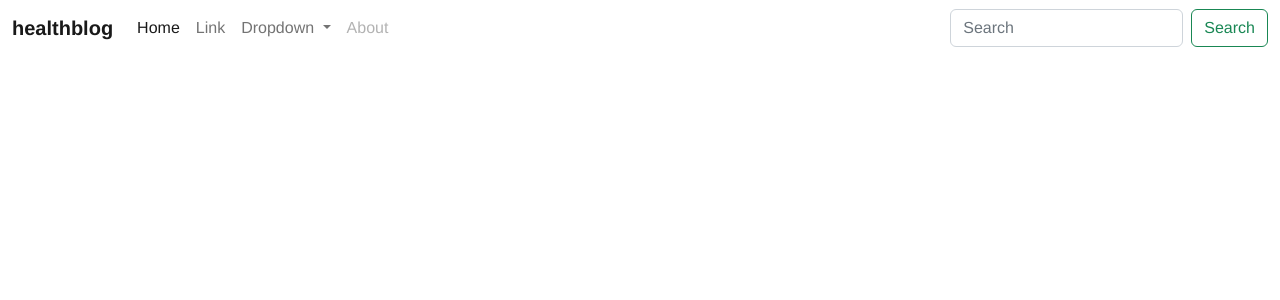
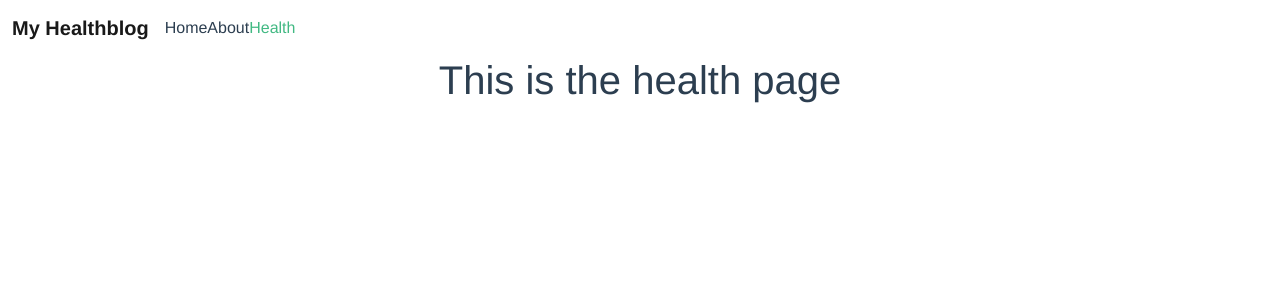
Before and after one commit to ClaraScherf/blog_entries-frontend, a Vue app: page /health in a window 1280 px wide. Shown: the top 300 px of the page. Built offline with nearby package versions, Linux system fonts and the light colour scheme.

Commit message:
add HealthView change navbar

```diff
--- a/src/components/Navbar.vue
+++ b/src/components/Navbar.vue
@@ -1,37 +1,14 @@
 <template>
   <nav class="navbar navbar-expand-lg bg-body-tertiary">
     <div class="container-fluid">
-      <a class="navbar-brand" href="#">healthblog</a>
-      <button class="navbar-toggler" type="button" data-bs-toggle="collapse" data-bs-target="#navbarSupportedContent" aria-controls="navbarSupportedContent" aria-expanded="false" aria-label="Toggle navigation">
+      <a class="navbar-brand" href="#">My Healthblog</a>
+      <button class="navbar-toggler" type="button" data-bs-toggle="collapse" data-bs-target="#navbarNavAltMarkup" aria-controls="navbarSupportedContent" aria-expanded="false" aria-label="Toggle navigation">
         <span class="navbar-toggler-icon"></span>
       </button>
       <div class="collapse navbar-collapse" id="navbarSupportedContent">
-        <ul class="navbar-nav me-auto mb-2 mb-lg-0">
-          <li class="nav-item">
-            <a class="nav-link active" aria-current="page" href="#">Home</a>
-          </li>
-          <li class="nav-item">
-            <a class="nav-link" href="#">Link</a>
-          </li>
-          <li class="nav-item dropdown">
-            <a class="nav-link dropdown-toggle" href="#" role="button" data-bs-toggle="dropdown" aria-expanded="false">
-              Dropdown
-            </a>
-            <ul class="dropdown-menu">
-              <li><a class="dropdown-item" href="#">Action</a></li>
-              <li><a class="dropdown-item" href="#">Another action</a></li>
-              <li><hr class="dropdown-divider"></li>
-              <li><a class="dropdown-item" href="#">Something else here</a></li>
-            </ul>
-          </li>
-          <li class="nav-item">
-            <a class="nav-link disabled">About</a>
-          </li>
-        </ul>
-        <form class="d-flex" role="search">
-          <input class="form-control me-2" type="search" placeholder="Search" aria-label="Search">
-          <button class="btn btn-outline-success" type="submit">Search</button>
-        </form>
+        <router-link class="nav-link" to="/">Home </router-link>
+        <router-link class="nav-link" to="/about">About </router-link>
+        <router-link class="nav-link" to="/health">Health</router-link>
       </div>
     </div>
   </nav>
--- a/src/router/index.js
+++ b/src/router/index.js
@@ -1,5 +1,7 @@
 import { createRouter, createWebHistory } from 'vue-router'
 import HomeView from '../views/HomeView.vue'
+import About from '../views/AboutView.vue'
+import HealthView from '@/views/HealthView'
 
 const routes = [
   {
@@ -10,15 +12,18 @@ const routes = [
   {
     path: '/about',
     name: 'about',
-    // route level code-splitting
-    // this generates a separate chunk (about.[hash].js) for this route
-    // which is lazy-loaded when the route is visited.
-    component: () => import(/* webpackChunkName: "about" */ '../views/AboutView.vue')
+    component: About
+  },
+  {
+    path: '/health',
+    name: 'health',
+    component: HealthView
   }
 ]
 
 const router = createRouter({
   history: createWebHistory(process.env.BASE_URL),
+  linkActiveClass: 'active',
   routes
 })
 
--- /dev/null
+++ b/src/views/HealthView.vue
@@ -0,0 +1,15 @@
+<template>
+  <div class="health">
+    <h1>This is the health page</h1>
+  </div>
+</template>
+
+<script>
+export default {
+  name: 'HealthView'
+}
+</script>
+
+<style scoped>
+
+</style>
```
